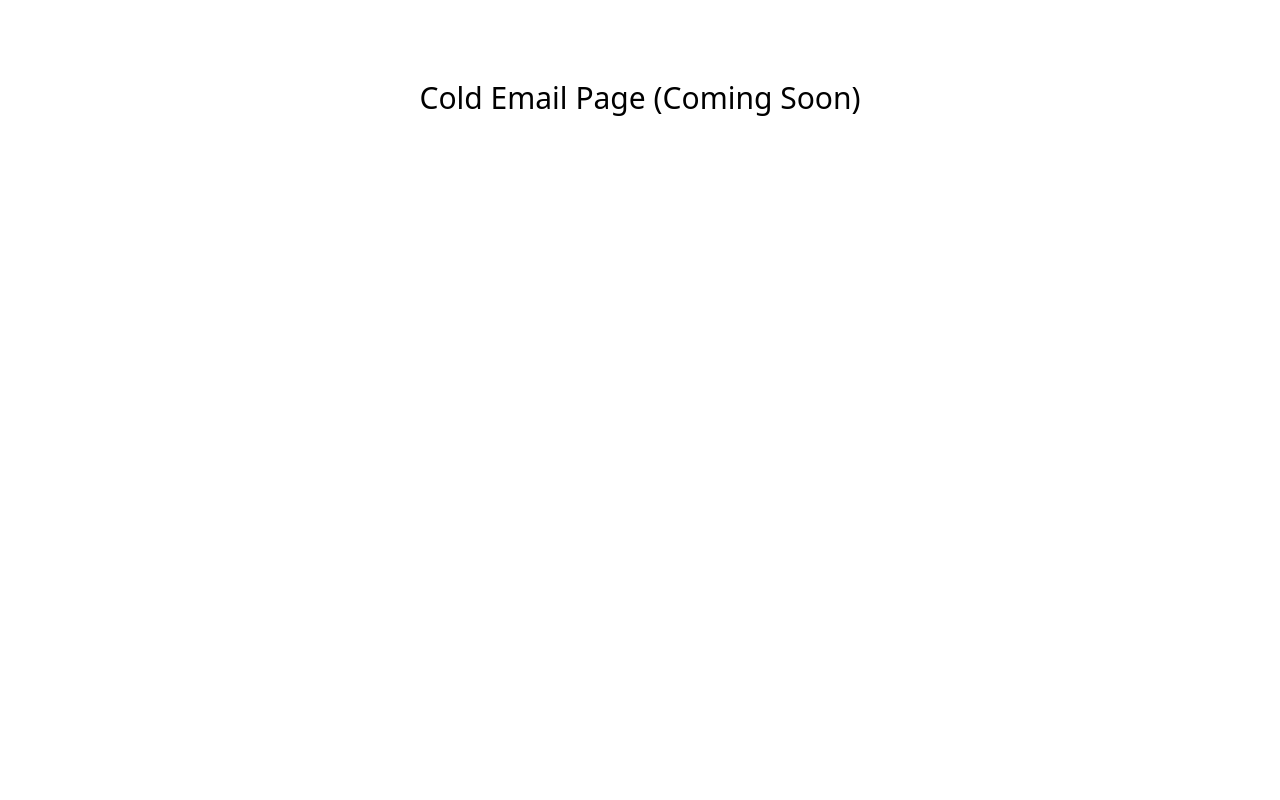
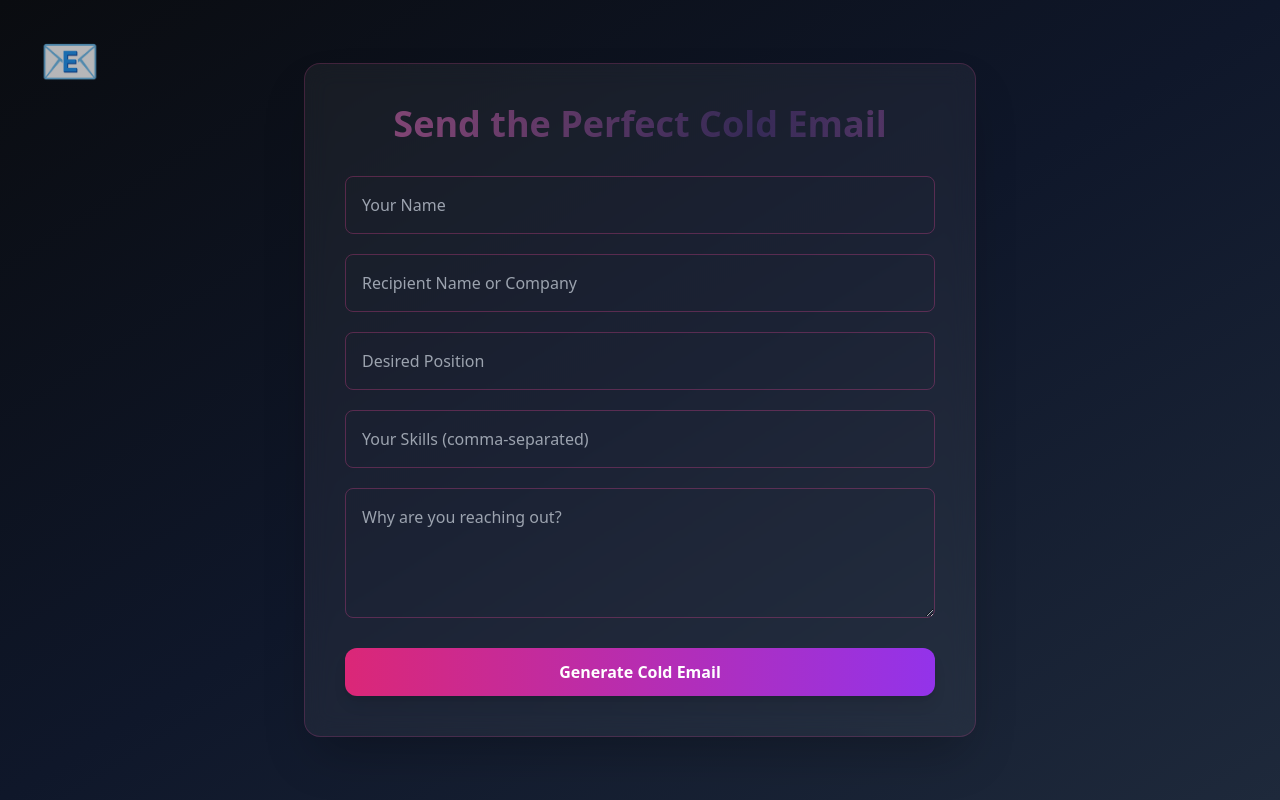
Before and after one commit to pyPrarthan/resume-ai-generator, a React (Create React App) app in the folder client/: page /cold-email in a window 1280 px wide. Built offline with nearby package versions, Linux system fonts and the light colour scheme.

Commit message:
Cold Email added & Layout Fixed

```diff
--- a/client/src/index.css
+++ b/client/src/index.css
@@ -2,72 +2,9 @@
 @tailwind components;
 @tailwind utilities;
 
-/* Smooth Gradient Background */
-@keyframes gradient-move {
-  0%, 100% { background-position: 0% 50%; }
-  50% { background-position: 100% 50%; }
-}
-
-.animate-gradient-move {
-  background-size: 400% 400%;
-  animation: gradient-move 18s ease infinite;
-}
-
-/* Floating Glow */
-@keyframes floating-glow {
-  0%, 100% { transform: translateY(0); }
-  50% { transform: translateY(-20px); }
-}
-.animate-floating-glow {
-  animation: floating-glow 6s ease-in-out infinite;
-}
-
-/* Fade In Slow */
-@keyframes fadeInSlow {
-  from { opacity: 0; transform: translateY(30px); }
-  to { opacity: 1; transform: translateY(0); }
-}
-.animate-fadeInSlow {
-  animation: fadeInSlow 1.5s ease-out forwards;
-}
-
-/* Float effect */
-@keyframes float {
-  0%, 100% { transform: translateY(0); }
-  50% { transform: translateY(-5px); }
-}
-.animate-float {
-  animation: float 4s ease-in-out infinite;
-}
-
-/* Bounce Soft */
-@keyframes bounce-soft {
-  0%, 100% { transform: translateY(0); }
-  50% { transform: translateY(-8px); }
-}
-.animate-bounce-soft {
-  animation: bounce-soft 1s infinite;
-}
-
-/* Shimmer Pulse */
-@keyframes shimmer-pulse {
-  0% { background-position: -200%; }
-  100% { background-position: 200%; }
-}
-.animate-shimmer-text {
-  background: linear-gradient(
-    90deg,
-    rgba(168, 85, 247, 0.2),
-    rgba(244, 114, 182, 0.7),
-    rgba(168, 85, 247, 0.2)
-  );
-  background-size: 200% auto;
-  -webkit-background-clip: text;
-  -webkit-text-fill-color: transparent;
-  animation: shimmer-pulse 3s linear infinite;
-}
-
-/* Sweep Beam for Hero Section */
+/* ===================================
+    Smooth Neon Beam (Top & Bottom)
+=================================== */
 @keyframes sweep-top {
   0% { left: -100%; opacity: 0.8; }
   50% { left: 0%; opacity: 1; }
@@ -96,43 +33,112 @@
   animation: sweep-bottom 8s linear infinite;
 }
 
+/* ===================================
+    Animated Background Gradient
+=================================== */
 @keyframes gradient-move {
+  0%, 100% { background-position: 0% 50%; }
+  50% { background-position: 100% 50%; }
+}
+.animate-gradient-move {
+  background-size: 400% 400%;
+  animation: gradient-move 18s ease infinite;
+}
+
+/* ===================================
+    Floating Glowing Blobs (fixed)
+=================================== */
+@keyframes float-blobs {
+  0%, 100% { transform: translateY(0px); }
+  50% { transform: translateY(-25px); }
+}
+.animate-float-blobs {
+  animation: float-blobs 7s ease-in-out infinite;
+}
+
+/* ===================================
+    Slow Ping Effect (for Blobs)
+=================================== */
+@keyframes ping-slow {
   0%, 100% {
+    transform: scale(1);
+    opacity: 0.3;
+  }
+  50% {
+    transform: scale(1.2);
+    opacity: 0.6;
+  }
+}
+.animate-ping-slow {
+  animation: ping-slow 8s ease-in-out infinite;
+}
+
+/* ===================================
+    Smooth Fade In
+=================================== */
+@keyframes fadeInSlow {
+  from { opacity: 0; transform: translateY(30px); }
+  to { opacity: 1; transform: translateY(0); }
+}
+.animate-fadeInSlow {
+  animation: fadeInSlow 1.5s ease-out forwards;
+}
+
+/* ===================================
+    Soft Float (for Titles, Buttons)
+=================================== */
+@keyframes float {
+  0%, 100% { transform: translateY(0); }
+  50% { transform: translateY(-5px); }
+}
+.animate-float {
+  animation: float 4s ease-in-out infinite;
+}
+
+/* ===================================
+    Soft Bounce (for Success/Errors)
+=================================== */
+@keyframes bounce-soft {
+  0%, 100% { transform: translateY(0); }
+  50% { transform: translateY(-10px); }
+}
+.animate-bounce-soft {
+  animation: bounce-soft 1.5s infinite;
+}
+
+/* ===================================
+    Shimmer Pulse Effect for Headings
+=================================== */
+@keyframes shimmer-pulse {
+  0% { background-position: -200%; }
+  100% { background-position: 200%; }
+}
+.animate-shimmer-text {
+  background: linear-gradient(
+    90deg,
+    rgba(168, 85, 247, 0.2),
+    rgba(244, 114, 182, 0.7),
+    rgba(168, 85, 247, 0.2)
+  );
+  background-size: 200% auto;
+  -webkit-background-clip: text;
+  -webkit-text-fill-color: transparent;
+  animation: shimmer-pulse 3s linear infinite;
+}
+
+@keyframes gradient-x {
+  0% {
     background-position: 0% 50%;
   }
   50% {
     background-position: 100% 50%;
   }
-}
-
-.animate-gradient-move {
-  background-size: 400% 400%;
-  animation: gradient-move 18s ease infinite;
-}
-
-@keyframes float-blobs {
-  0%, 100% {
-    transform: translateY(0px);
-  }
-  50% {
-    transform: translateY(-30px);
+  100% {
+    background-position: 0% 50%;
   }
 }
 
-.animate-float-blobs {
-  animation: float-blobs 8s ease-in-out infinite;
+.animate-gradient-x {
+  background-size: 200% 200%;
+  animation: gradient-x 6s ease infinite;
 }
-
-/* (Optional) Add if needed for the bouncing */
-@keyframes bounce-soft {
-  0%, 100% {
-    transform: translateY(0px);
-  }
-  50% {
-    transform: translateY(-10px);
-  }
-}
-
-.animate-bounce-soft {
-  animation: bounce-soft 1.5s infinite;
-}
--- a/client/src/pages/ColdEmailPage.tsx
+++ b/client/src/pages/ColdEmailPage.tsx
@@ -1,10 +1,109 @@
-// src/pages/ColdEmailPage.tsx
+import { useState } from "react";
+
 export default function ColdEmailPage() {
+  const [formData, setFormData] = useState({
+    name: "",
+    recipient: "",
+    position: "",
+    skills: "",
+    reason: "",
+  });
+
+  const [generatedEmail, setGeneratedEmail] = useState("");
+  const [loading, setLoading] = useState(false);
+
+  const handleChange = (
+    e: React.ChangeEvent<HTMLInputElement | HTMLTextAreaElement>
+  ) => {
+    setFormData({ ...formData, [e.target.name]: e.target.value });
+  };
+
+  const handleSubmit = async () => {
+    setLoading(true);
+    try {
+      const response = await fetch("http://localhost:5000/api/generate-coldemail", {
+        method: "POST",
+        headers: { "Content-Type": "application/json" },
+        body: JSON.stringify(formData),
+      });
+      const data = await response.json();
+      setGeneratedEmail(data.email || "Something went wrong.");
+    } catch (err) {
+      setGeneratedEmail("Failed to generate email.");
+    } finally {
+      setLoading(false);
+    }
+  };
+
   return (
-    <div className="text-center mt-20 text-3xl">
-      Cold Email Page (Coming Soon)
+    <div className="relative min-h-screen bg-gradient-to-br from-[#0a0c10] via-[#0f172a] to-[#1e293b] overflow-y-auto p-8 flex items-center justify-center">
+      {/* ⚡️ Background Grid */}
+      <div className="absolute inset-0 bg-[radial-gradient(circle_at_center,#1a1d23,transparent)] opacity-20 -z-10"></div>
+
+      {/* ✉️ Floating Email Icon */}
+      <div className="absolute top-10 left-10 animate-float text-pink-400 text-5xl opacity-70">
+        📧
+      </div>
+
+      {/* 🧊 Cold Email Form */}
+      <div className="max-w-2xl w-full bg-white/5 backdrop-blur-md border border-pink-500/20 rounded-2xl p-10 shadow-2xl animate-fadeInSlow">
+        <h1 className="text-4xl font-bold text-white text-center mb-8 animate-shimmer-text">
+          Send the Perfect Cold Email
+        </h1>
+
+        <div className="space-y-5">
+          <input
+            className="w-full p-4 bg-transparent border border-pink-500/30 rounded-lg text-white placeholder-gray-400 focus:outline-none focus:ring-2 focus:ring-pink-600 transition"
+            name="name"
+            placeholder="Your Name"
+            onChange={handleChange}
+          />
+          <input
+            className="w-full p-4 bg-transparent border border-pink-500/30 rounded-lg text-white placeholder-gray-400 focus:outline-none focus:ring-2 focus:ring-pink-600 transition"
+            name="recipient"
+            placeholder="Recipient Name or Company"
+            onChange={handleChange}
+          />
+          <input
+            className="w-full p-4 bg-transparent border border-pink-500/30 rounded-lg text-white placeholder-gray-400 focus:outline-none focus:ring-2 focus:ring-pink-600 transition"
+            name="position"
+            placeholder="Desired Position"
+            onChange={handleChange}
+          />
+          <input
+            className="w-full p-4 bg-transparent border border-pink-500/30 rounded-lg text-white placeholder-gray-400 focus:outline-none focus:ring-2 focus:ring-pink-600 transition"
+            name="skills"
+            placeholder="Your Skills (comma-separated)"
+            onChange={handleChange}
+          />
+          <textarea
+            className="w-full p-4 bg-transparent border border-pink-500/30 rounded-lg text-white placeholder-gray-400 focus:outline-none focus:ring-2 focus:ring-pink-600 transition"
+            name="reason"
+            placeholder="Why are you reaching out?"
+            rows={4}
+            onChange={handleChange}
+          />
+        </div>
+
+        <button
+          onClick={handleSubmit}
+          className="mt-6 w-full py-3 bg-gradient-to-r from-pink-600 to-purple-600 text-white font-bold rounded-xl shadow-lg hover:scale-105 hover:shadow-pink-500/30 transition-all duration-300"
+        >
+          {loading ? "Sending..." : "Generate Cold Email"}
+        </button>
+
+        {/* 📬 Email Output */}
+        {generatedEmail && (
+          <div className="mt-8 p-6 bg-white/10 rounded-lg text-white border border-pink-400/20 animate-fadeInSlow">
+            <h2 className="text-2xl font-bold mb-4 text-pink-400 text-center">
+              Your Cold Email
+            </h2>
+            <p className="whitespace-pre-line text-gray-300">
+              {generatedEmail}
+            </p>
+          </div>
+        )}
+      </div>
     </div>
   );
 }
-
-export {};
--- a/client/src/pages/CoverLetterPage.tsx
+++ b/client/src/pages/CoverLetterPage.tsx
@@ -1,10 +1,103 @@
-// src/pages/CoverLetterPage.tsx
+import { useState } from "react";
+
 export default function CoverLetterPage() {
+  const [formData, setFormData] = useState({
+    name: "",
+    jobTitle: "",
+    companyName: "",
+    skills: "",
+    achievements: "",
+  });
+
+  const [generatedCoverLetter, setGeneratedCoverLetter] = useState("");
+  const [loading, setLoading] = useState(false);
+
+  const handleChange = (
+    e: React.ChangeEvent<HTMLInputElement | HTMLTextAreaElement>
+  ) => {
+    setFormData({ ...formData, [e.target.name]: e.target.value });
+  };
+
+  const handleSubmit = async () => {
+    setLoading(true);
+    try {
+      const response = await fetch(
+        "http://localhost:5000/api/generate-coverletter",
+        {
+          method: "POST",
+          headers: { "Content-Type": "application/json" },
+          body: JSON.stringify(formData),
+        }
+      );
+      const data = await response.json();
+      setGeneratedCoverLetter(data.coverLetter || "Something went wrong.");
+    } catch (err) {
+      setGeneratedCoverLetter("Failed to generate cover letter.");
+    } finally {
+      setLoading(false);
+    }
+  };
+
   return (
-    <div className="text-center mt-20 text-3xl">
-      Cover Letter Page (Coming Soon)
+    <div className="relative min-h-screen bg-gradient-to-br from-[#0d0c1d] via-[#1d1a39] to-[#0d0c1d] overflow-hidden flex flex-col items-center justify-center px-4 py-16">
+      {/* ✉️ Cover Letter Form Card */}
+      <div className="max-w-3xl w-full bg-white/5 backdrop-blur-lg border border-purple-300/20 rounded-3xl p-10 shadow-2xl space-y-8 animate-flyIn">
+        <h1 className="text-4xl font-extrabold text-center text-transparent bg-clip-text bg-gradient-to-r from-pink-700 via-purple-400 to-blue-400 animate-gradient-x animate-bounceIn">
+          Create Your Cover Letter
+        </h1>
+
+        <div className="space-y-5">
+          <input
+            className="w-full p-4 rounded-xl bg-white/10 text-white placeholder-gray-400 border border-transparent focus:outline-none focus:border-pink-500 transition-all duration-300"
+            name="name"
+            placeholder="Your Name"
+            onChange={handleChange}
+          />
+          <input
+            className="w-full p-4 rounded-xl bg-white/10 text-white placeholder-gray-400 border border-transparent focus:outline-none focus:border-pink-500 transition-all duration-300"
+            name="jobTitle"
+            placeholder="Target Job Title"
+            onChange={handleChange}
+          />
+          <input
+            className="w-full p-4 rounded-xl bg-white/10 text-white placeholder-gray-400 border border-transparent focus:outline-none focus:border-pink-500 transition-all duration-300"
+            name="companyName"
+            placeholder="Company Name"
+            onChange={handleChange}
+          />
+          <input
+            className="w-full p-4 rounded-xl bg-white/10 text-white placeholder-gray-400 border border-transparent focus:outline-none focus:border-pink-500 transition-all duration-300"
+            name="skills"
+            placeholder="Your Key Skills (comma-separated)"
+            onChange={handleChange}
+          />
+          <textarea
+            className="w-full p-4 rounded-xl bg-white/10 text-white placeholder-gray-400 border border-transparent focus:outline-none focus:border-pink-500 transition-all duration-300"
+            name="achievements"
+            placeholder="Briefly describe your top achievements"
+            rows={4}
+            onChange={handleChange}
+          />
+        </div>
+
+        <button
+          onClick={handleSubmit}
+          className="w-full py-3 bg-gradient-to-r from-purple-600 to-pink-500 text-white font-bold rounded-xl shadow-lg transition-all duration-300 transform hover:scale-105 hover:shadow-pink-500/40"
+        >
+          {loading ? "Generating..." : "Generate Cover Letter"}
+        </button>
+
+        {generatedCoverLetter && (
+          <div className="mt-10 bg-white/10 p-6 rounded-lg text-white border border-purple-300/20 animate-fadeInSlow">
+            <h2 className="text-2xl font-bold text-purple-300 mb-4 text-center">
+              Your Cover Letter
+            </h2>
+            <p className="whitespace-pre-line text-gray-300">
+              {generatedCoverLetter}
+            </p>
+          </div>
+        )}
+      </div>
     </div>
   );
 }
-
-export {};
```
Also changed, not shown: client/src/pages/ResumePage.tsx (+4 -13 lines), client/tailwind.config.js (+24 -37 lines).
